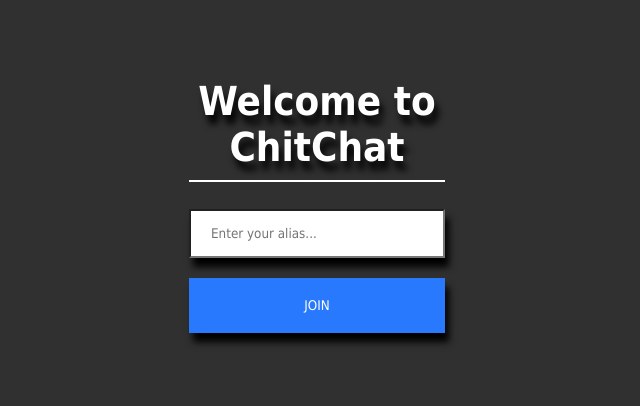
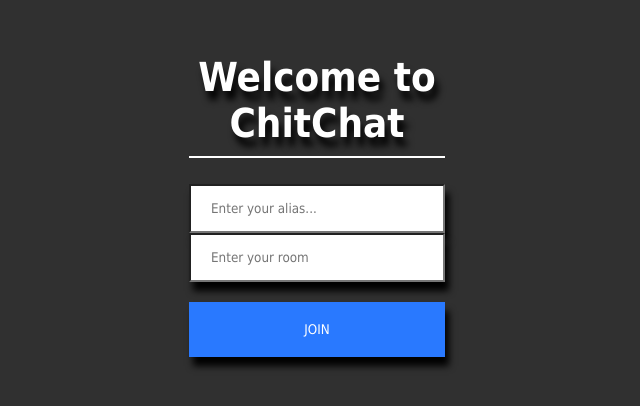
Before and after one commit to dcrjodle/chitchat, a React (Create React App) app in the folder client/: page / in a window 1280 px wide. Shown: the part 208-614 px from the top of the page, without its empty margins (323-963 px from the left). Built offline with nearby package versions, Linux system fonts and the light colour scheme.

Commit message:
room fixed

```diff
--- a/client/src/components/Chat/Chat.js
+++ b/client/src/components/Chat/Chat.js
@@ -5,18 +5,18 @@ import io from 'socket.io-client';
 let socket;
 const Chat = ({location}) => {
     const[name, setName]= useState('');
-    //const[room, setRoom]= useState('')
+    const[room, setRoom]= useState('')
     const ENDPOINT = 'localhost:3000';
 
     useEffect(() => {
-        const {name} = queryString.parse(location.search);
+        const {name, room} = queryString.parse(location.search);
 
-        console.log(name);
+        console.log(name, room);
 
         socket = io(ENDPOINT);
         setName(name);
 
-        socket.emit('join', {name}, ()=>{
+        socket.emit('join', {name, room}, ()=>{
 
         });
 
--- a/client/src/components/Join/Join.js
+++ b/client/src/components/Join/Join.js
@@ -5,16 +5,18 @@ import './Join.css';
 
 const Join = () => {
     const[name, setName]= useState('');
-    //const[room, setRoom]= useState('');
+    const[room, setRoom]= useState('');
 
     return (
    <div className="joinOuterContainer">
        <div className="joinInnerContainer">
            <h1 className="heading">Welcome to ChitChat</h1>
            <div><input placeholder="Enter your alias..." className="joinInput" type="text" onChange={(event) => setName(event.target.value)}></input></div>
+           <div><input placeholder="Enter your room" className="joinInput" type="text" onChange={(event) => setRoom(event.target.value)}></input></div>
 
 
-           <Link onClick={event =>(!name )? event.preventDefault(): null} to={ `/chat?name=${name}`}>
+
+           <Link onClick={event =>(!name || !room)? event.preventDefault(): null} to={ `/chat?name=${name}&room=${room}`}>
            <div className="space"></div>
            <button className="button mt-20" type="submit">JOIN</button>
            </Link>
```
